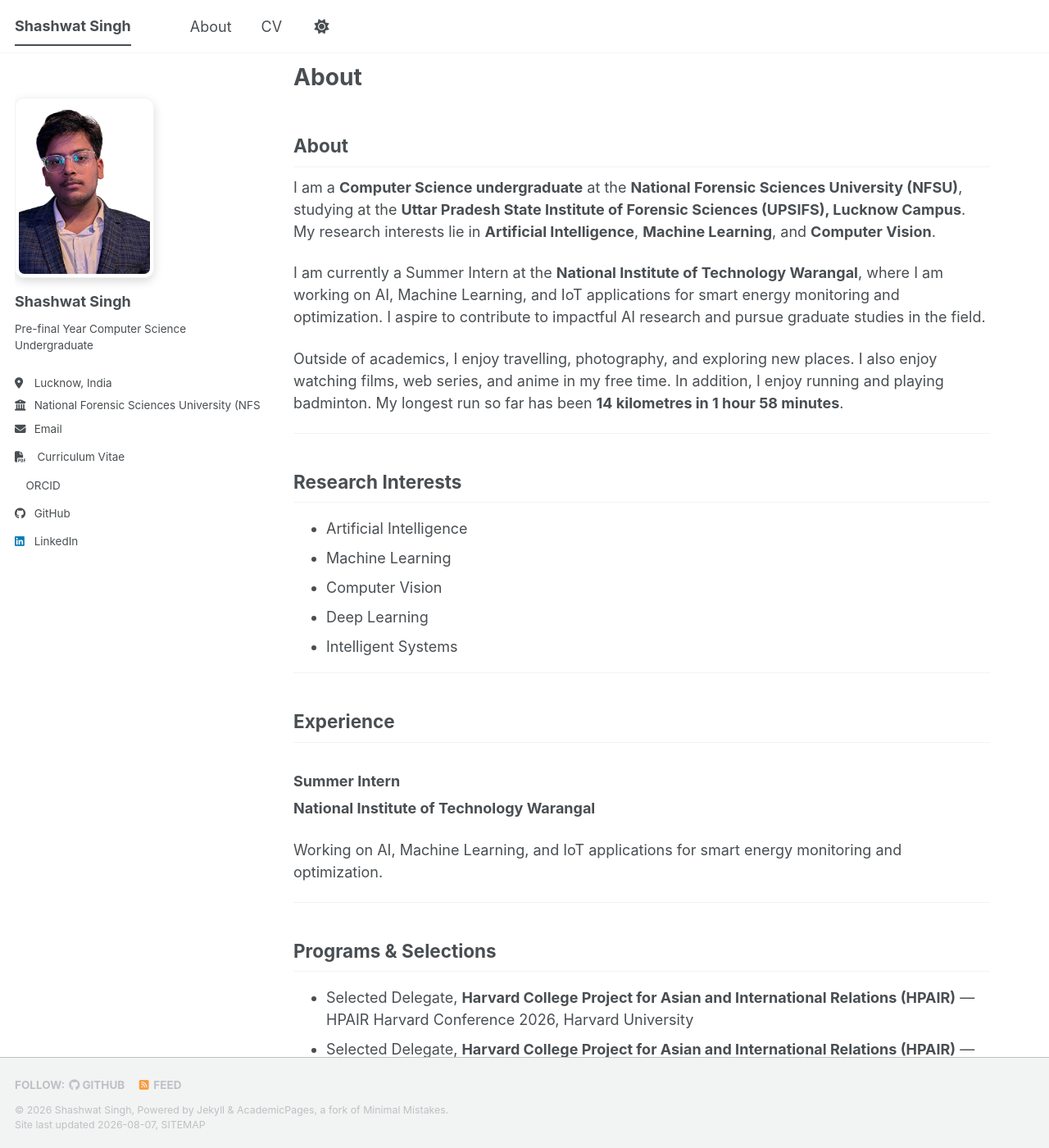
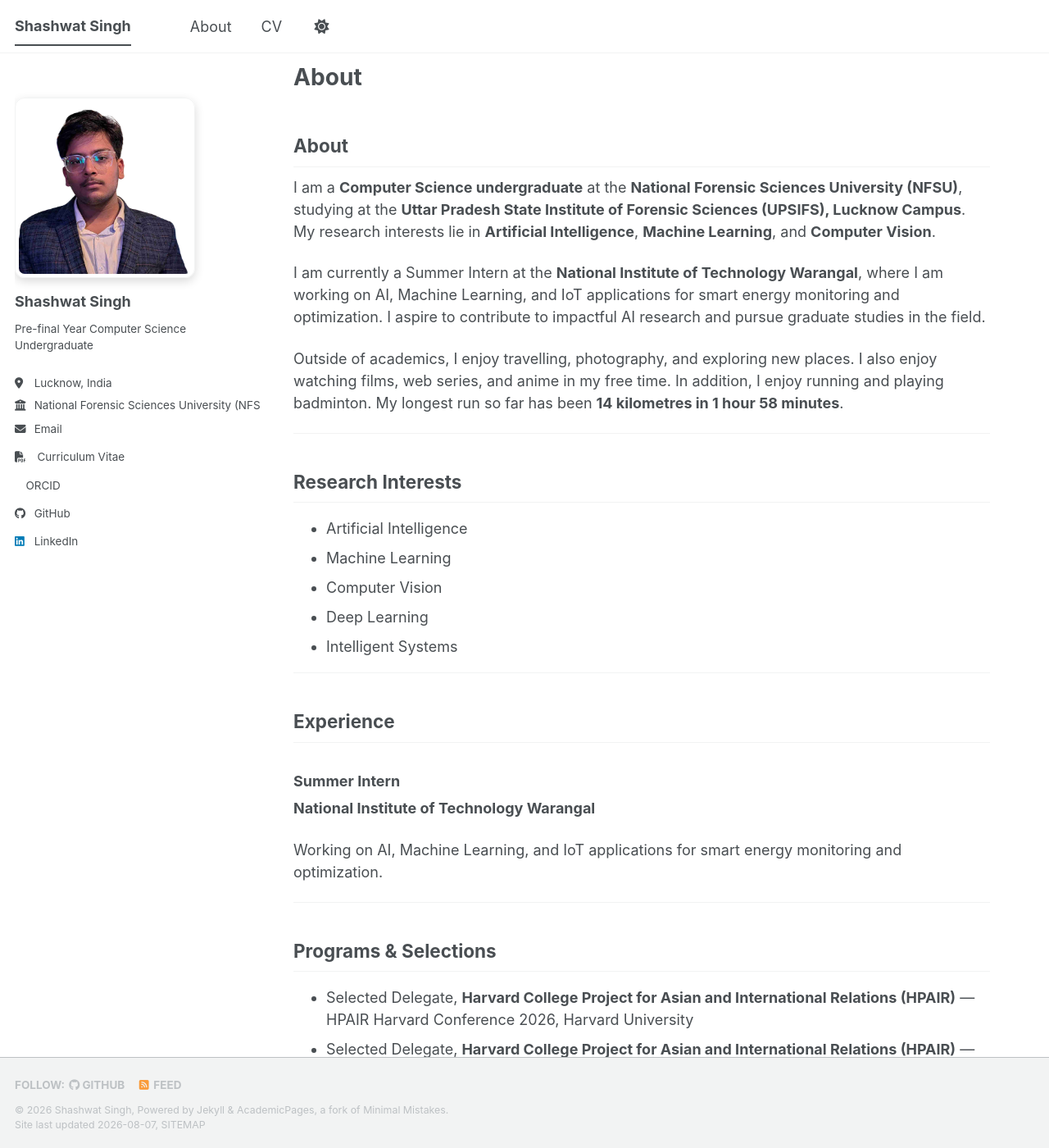
Before and after one commit to shashwht/academic-pages-temp, a Jekyll site: the page built from _pages/about.md, in a window 1280 px wide and 1400 px high. Shown: the whole window at 82% size. Built offline with Jekyll 4.4.1, drawn with Linux system fonts in a browser that asks for light colours; a style sheet for code colours, icons or effects is not loaded.

Commit message:
Update custom.css

```diff
--- a/assets/css/custom.css
+++ b/assets/css/custom.css
@@ -1,8 +1,14 @@
-/* Square profile photo */
-.author__avatar img {
+.author__avatar,
+.author__avatar img,
+img.author__avatar {
     width: 220px !important;
     height: 220px !important;
-    object-fit: cover;
+    max-width: 220px !important;
+    max-height: 220px !important;
+}
+
+img.author__avatar {
+    object-fit: cover !important;
     border-radius: 12px !important;
-    box-shadow: 0 4px 12px rgba(0,0,0,0.15);
+    display: block !important;
 }
```
